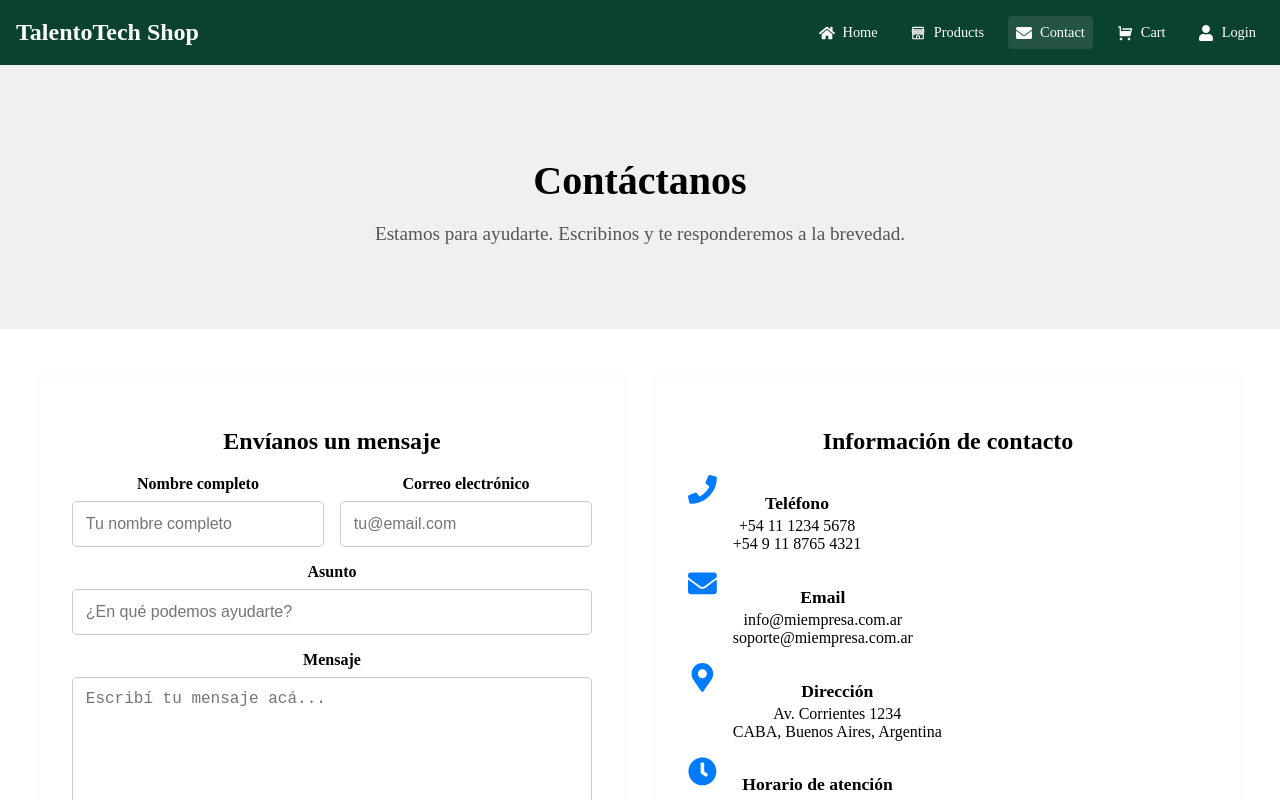
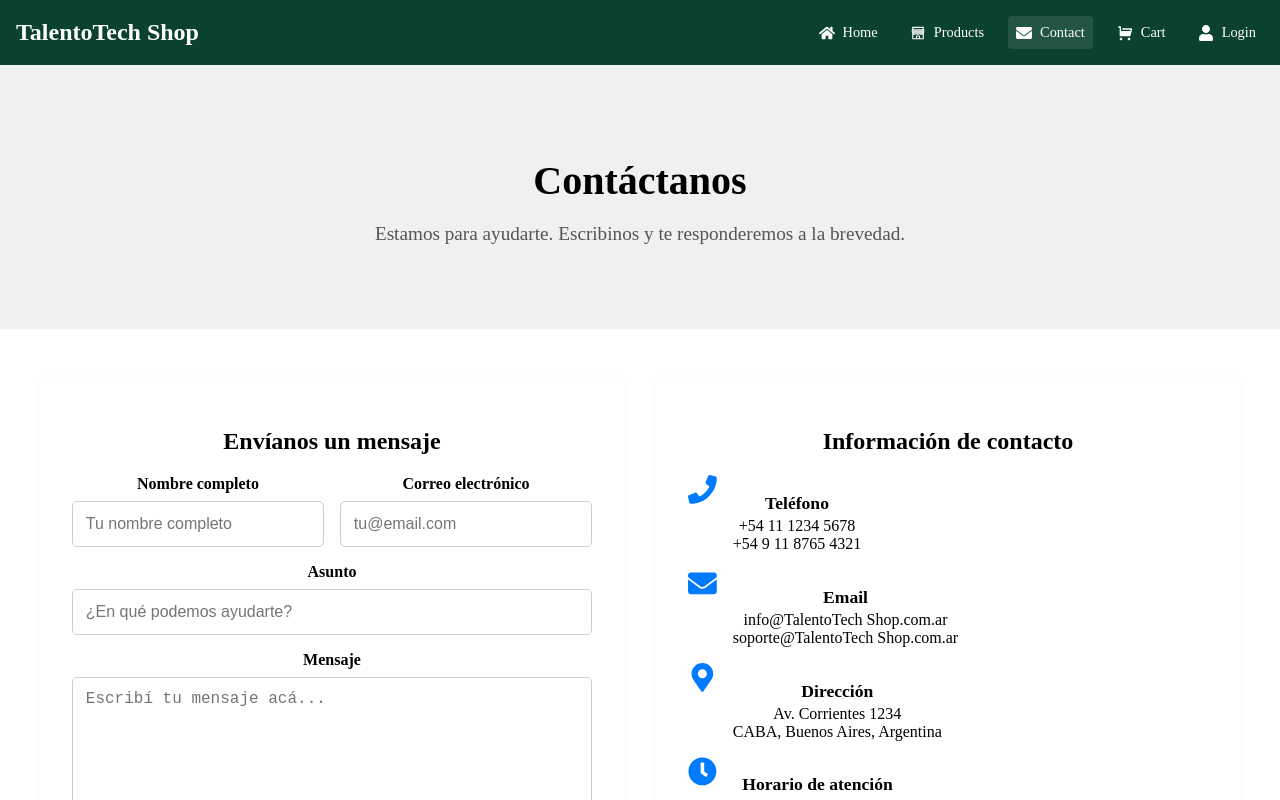
Before and after one commit to OdranDev/ecommerce-talentotech, a React (Vite) app in the folder ecommerce-talentotech/: page /contact in a window 1280 px wide. Built offline with nearby package versions, Linux system fonts and the light colour scheme; no server answers.

Commit message:
useContext: GlobalContext para usar el titulo como variable donde se llame para su uso

```diff
--- a/ecommerce-talentotech/src/pages/Contact/Contact.jsx
+++ b/ecommerce-talentotech/src/pages/Contact/Contact.jsx
@@ -1,4 +1,4 @@
-import React, { useState } from "react";
+import React, { useState, useContext } from "react";
 import {
   FaPhone,
   FaEnvelope,
@@ -10,9 +10,11 @@ import {
   FaLinkedin,
   FaPaperPlane
 } from "react-icons/fa";
+import { GlobalContext } from "../../context/GlobalContext";
 import "./Contact.scss";
 
 export default function Contact() {
+  const { titulo } = useContext(GlobalContext);
   const [formData, setFormData] = useState({
     name: '',
     email: '',
@@ -169,8 +171,8 @@ export default function Contact() {
                   <div className="card-icon"><FaEnvelope /></div>
                   <div className="card-content">
                     <h3>Email</h3>
-                    <p>info@miempresa.com.ar</p>
-                    <p>soporte@miempresa.com.ar</p>
+                    <p>info@{titulo}.com.ar</p>
+                    <p>soporte@{titulo}.com.ar</p>
                   </div>
                 </div>
 
--- a/ecommerce-talentotech/src/pages/Home/Home.jsx
+++ b/ecommerce-talentotech/src/pages/Home/Home.jsx
@@ -1,4 +1,4 @@
-import React, { useEffect, useState } from "react";
+import React, { useEffect, useState, useContext } from "react";
 import { Link } from "react-router-dom";
 import { Swiper, SwiperSlide } from "swiper/react";
 import "swiper/css";
@@ -14,9 +14,11 @@ import {
 import { db } from "../../auth/Firebase";
 import Loader from "../../components/loader/Loader";
 import Testimonials from "./Testimonials";
+import { GlobalContext } from "../../context/GlobalContext";
 import "./Home.scss";
 
 const Home = () => {
+  const { titulo } = useContext(GlobalContext);
   const [productos, setProductos] = useState([]);
   const [cargando, setCargando] = useState(true);
   const [error, setError] = useState(null);
@@ -57,7 +59,7 @@ const Home = () => {
       <div className="home" style={{minHeight: "600px"}}>
         <section className="hero">
           <div className="hero-content">
-            <h1>TalentoTech Shop</h1>
+            <h1>{ titulo }</h1>
             <p>Productos inteligentes.</p>
             <Link to="/products">
               <button className="cta-button">Ver productos</button>
@@ -78,7 +80,7 @@ const Home = () => {
       {/* HERO */}
       <section className="hero">
         <div className="hero-content">
-          <h1>TalentoTech Shop</h1>
+          <h1>{ titulo }</h1>
           <p>Branding, diseño y productos inteligentes.</p>
           <Link to="/products">
             <button className="cta-button">Ver productos</button>
```
